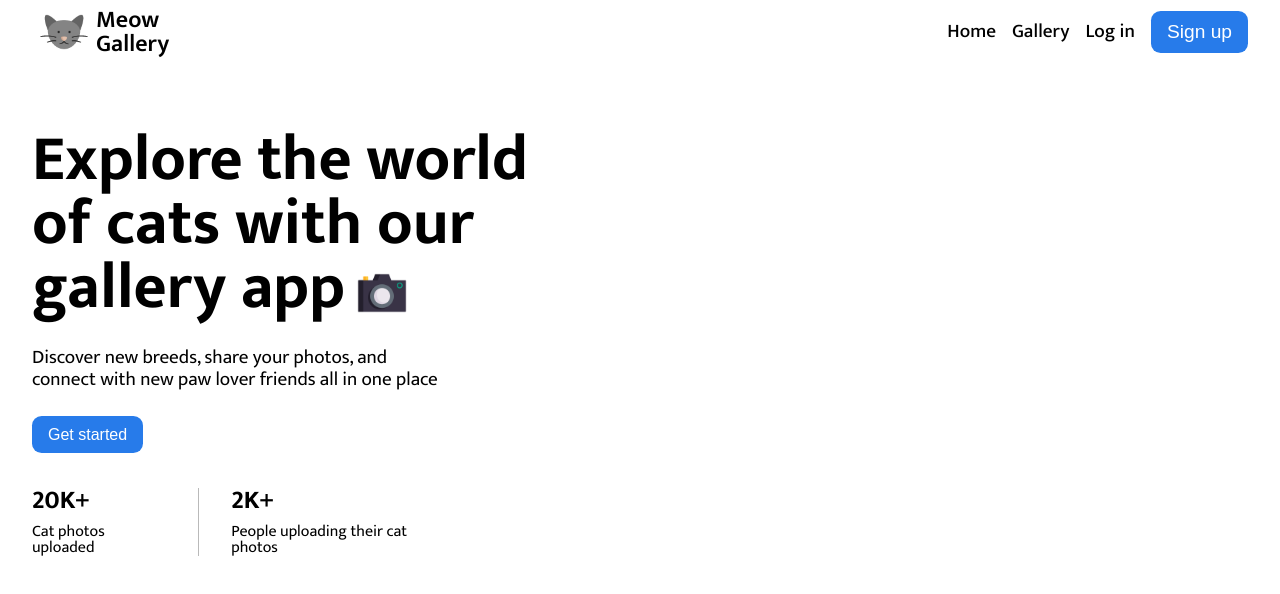
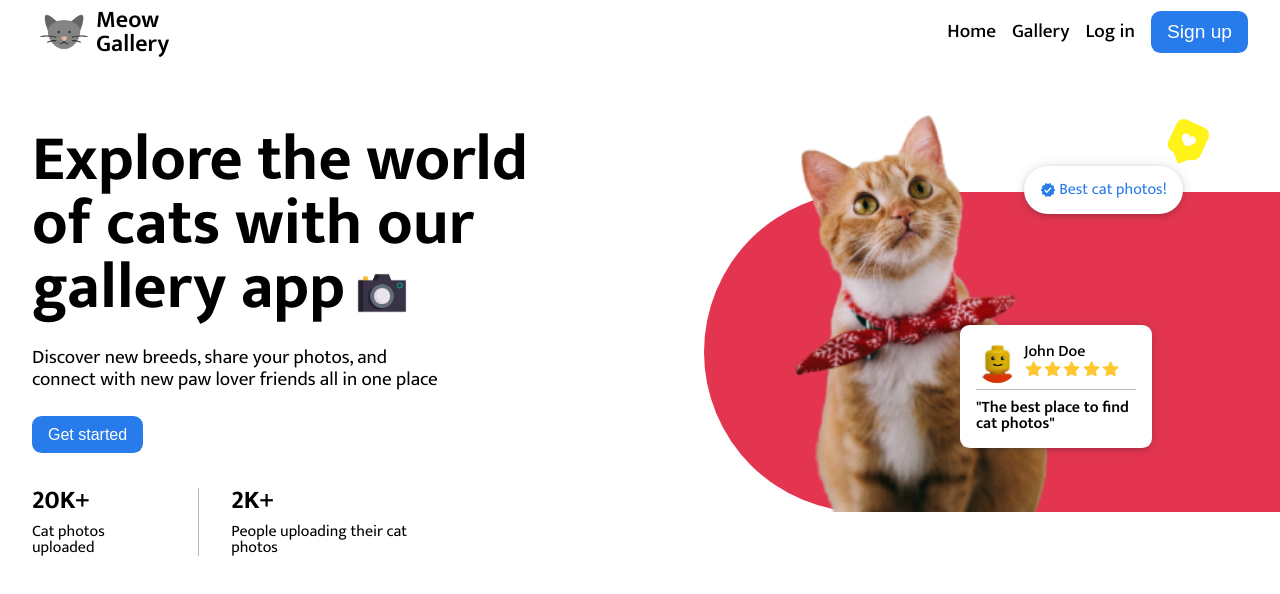
Before and after one commit to hafezfhmi/fullstack-mern-template, a React (Create React App) app in the folder client/: page / in a window 1280 px wide. Shown: the top 594 px of the page. Built offline with nearby package versions, Linux system fonts and the light colour scheme; no server answers.

Commit message:
Feat: Client - Add hero image and give give body a max width and margin 0 auto

```diff
--- a/client/src/components/Hero/hero.module.css
+++ b/client/src/components/Hero/hero.module.css
@@ -55,6 +55,118 @@
   background-color: rgb(185, 185, 185);
 }
 
+.heroImgBg {
+  background-color: rgb(227, 53, 79);
+  width: 45%;
+  border-radius: 25rem 0 0 25rem;
+  height: 20rem;
+  position: absolute;
+  right: 0;
+  top: 12rem;
+}
+
+.heroImgBg > img {
+  position: absolute;
+  bottom: 0;
+  height: 26rem;
+  left: 4rem;
+}
+
+.heroReview {
+  background-color: #fff;
+  display: inline-block;
+  box-shadow: rgba(50, 50, 93, 0.25) 0px 0px 12px -2px,
+    rgba(0, 0, 0, 0.3) 0px 3px 7px -3px;
+  position: absolute;
+  left: 16rem;
+  bottom: 4rem;
+  padding: 1rem;
+  border-radius: 0.6rem;
+  width: 10rem;
+}
+
+.heroReview > p {
+  font-weight: 600;
+}
+
+.heroReviewProfile {
+  display: grid;
+  grid-template-columns: 1fr 4fr;
+  margin-bottom: 0.6rem;
+  padding-bottom: 0.4rem;
+  border-bottom: 0.1rem solid rgb(185, 185, 185);
+}
+
+.heroReviewProfile > img {
+  width: 2.6rem;
+  border-radius: 50%;
+  margin-right: 0.4rem;
+}
+
+.heroReviewUser {
+  display: flex;
+  flex-direction: column;
+  justify-content: flex-end;
+}
+
+.heroReviewUser > p {
+  font-weight: 500;
+}
+
+.heroReviewRating {
+  font-size: 1.2rem;
+  color: rgb(255, 200, 48);
+}
+
+.heroBest {
+  position: absolute;
+  left: 20rem;
+  top: -1.6rem;
+  display: inline-block;
+  border-radius: 25rem;
+  background-color: #fff;
+  box-shadow: rgba(50, 50, 93, 0.25) 0px 0px 12px -2px,
+    rgba(0, 0, 0, 0.3) 0px 3px 7px -3px;
+  padding: 1rem;
+}
+
+.heroBest > p {
+  color: rgb(39, 123, 234);
+  display: flex;
+}
+
+.verified {
+  margin-right: 0.2rem;
+}
+
+.likesContainer {
+  position: absolute;
+  top: -2.8rem;
+  right: -1.4rem;
+  transform: rotate(25deg);
+}
+
+.likesContainer::after {
+  height: 0.8rem;
+  width: 0.8rem;
+  content: "";
+  background-color: rgb(255, 243, 25);
+  position: absolute;
+  left: 50%;
+  bottom: -0.1rem;
+  transform: translateX(-50%) rotate(45deg);
+}
+
+.likes {
+  padding: 0.6rem;
+  background-color: rgb(255, 243, 25);
+  border-radius: 0.5rem;
+}
+
+.likes > path {
+  fill: #fff;
+}
+
 @media only screen and (max-width: 900px) {
   .hero {
     grid-template-columns: 1fr;
--- a/client/src/components/Hero/index.jsx
+++ b/client/src/components/Hero/index.jsx
@@ -1,7 +1,12 @@
 import React from "react";
 import Button from "../Button";
+import { AiFillStar } from "react-icons/ai";
+import { MdVerified } from "react-icons/md";
+import { FcLike } from "react-icons/fc";
 import styles from "./hero.module.css";
 import cameraImg from "../../assets/camera.gif";
+import catHeroImg from "../../assets/cat-hero.png";
+import person1 from "../../assets/person-1.jpg";
 
 const Hero = () => {
   return (
@@ -33,7 +38,35 @@ const Hero = () => {
       </div>
 
       {/* Hero image */}
-      <div></div>
+      <div className={styles.heroImg}>
+        <div className={styles.heroImgBg}>
+          <img src={catHeroImg} alt="" />
+          <div className={styles.heroReview}>
+            <div className={styles.heroReviewProfile}>
+              <img src={person1} alt="" />
+              <div className={styles.heroReviewUser}>
+                <p>John Doe</p>
+                <div className={styles.heroReviewRating}>
+                  <AiFillStar />
+                  <AiFillStar />
+                  <AiFillStar />
+                  <AiFillStar />
+                  <AiFillStar />
+                </div>
+              </div>
+            </div>
+            <p>"The best place to find cat photos"</p>
+          </div>
+          <div className={styles.heroBest}>
+            <p>
+              <MdVerified className={styles.verified} /> Best cat photos!
+            </p>
+            <div className={styles.likesContainer}>
+              <FcLike className={styles.likes} />
+            </div>
+          </div>
+        </div>
+      </div>
     </main>
   );
 };
--- a/client/src/styles/global.css
+++ b/client/src/styles/global.css
@@ -9,6 +9,8 @@ html {
 
 body {
   font-family: "Mukta", sans-serif;
+  max-width: 2140px;
+  margin: 0 auto;
 }
 
 @media only screen and (max-width: 900px) {
```
Also changed, not shown: client/src/assets/cat-hero.png (added), client/src/assets/person-1.jpg (added).
